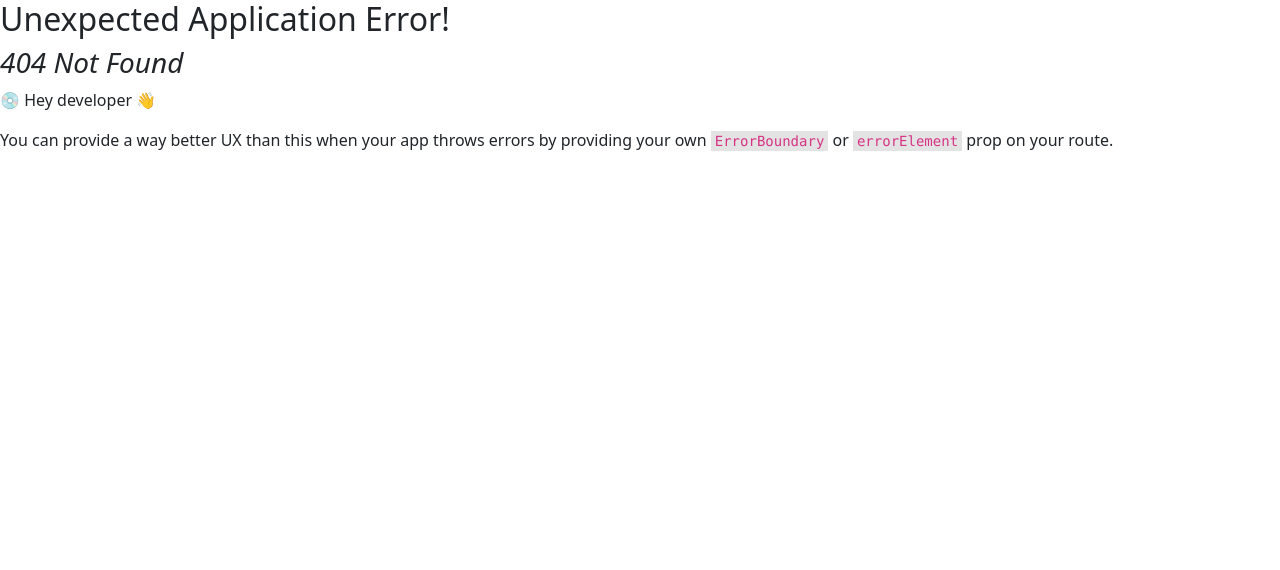
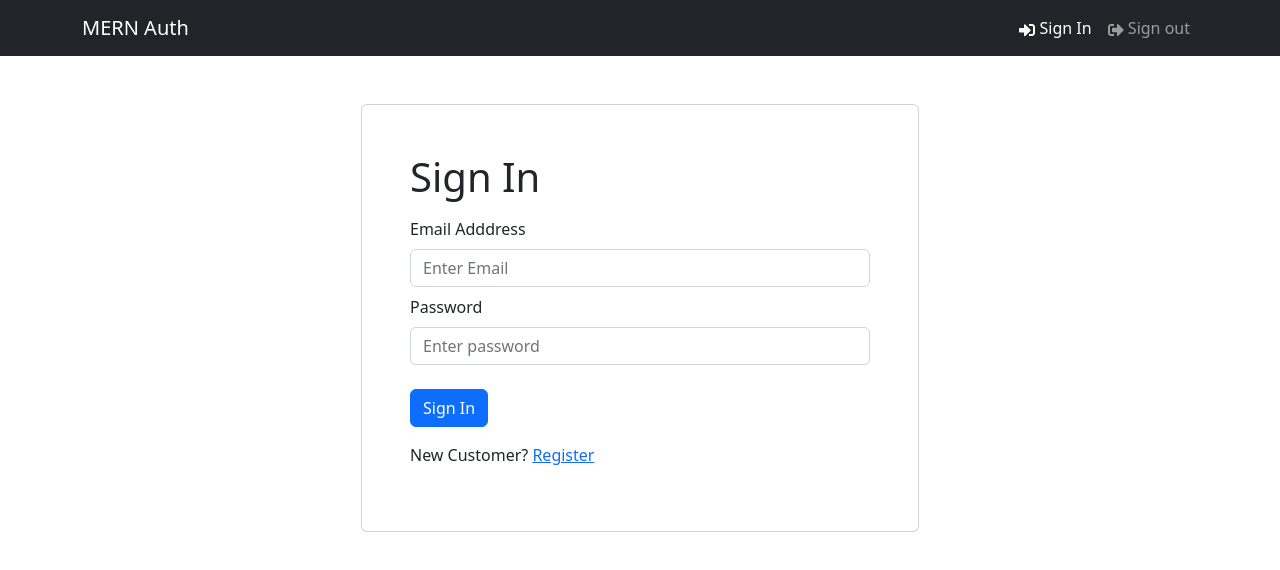
Before and after one commit to AkinolaAdewole/MERN-Auth, a React (Create React App) app in the folder frontend/: page /login in a window 1280 px wide. Before the commit this address had no page. Shown: the top 570 px of the page. Built offline with nearby package versions, Linux system fonts and the light colour scheme.

Commit message:
SignUp and SignIn

```diff
--- a/frontend/src/index.tsx
+++ b/frontend/src/index.tsx
@@ -7,15 +7,16 @@ import {
   createBrowserRouter,
   RouterProvider,
   Route,
-  Link,
   createRoutesFromElements,
 } from "react-router-dom";
 import HomeScreen from './screens/HomeScreen';
+import LoginScreen from './screens/LoginScreen';
 
 const router = createBrowserRouter(
   createRoutesFromElements(
     <Route path='/' element={<App />}>
       <Route index={true} path='/' element={<HomeScreen />} />
+      <Route path='/login' element={<LoginScreen />}/>
     </Route>
   )
 )
--- a/frontend/src/screens/LoginScreen.tsx
+++ b/frontend/src/screens/LoginScreen.tsx
@@ -9,6 +9,8 @@ const LoginScreen = () => {
 
     const submitHandler= async (e:any)=>{
         e.preventDefault();
+        console.log('submit');
+
     }
   return (
     <FormContainer>
@@ -39,6 +41,12 @@ const LoginScreen = () => {
             <Button type='submit' variant='primary' className='mt-3'>
                 Sign In
             </Button>
+
+            <Row className='py-3'>
+                <Col>
+                    New Customer? <Link to='/register'>Register</Link>
+                </Col>
+            </Row>
         </Form>
     </FormContainer>
   )
```
Also changed, not shown: frontend/src/screens/RegisterScreen.tsx (added, +17 -0 lines).
